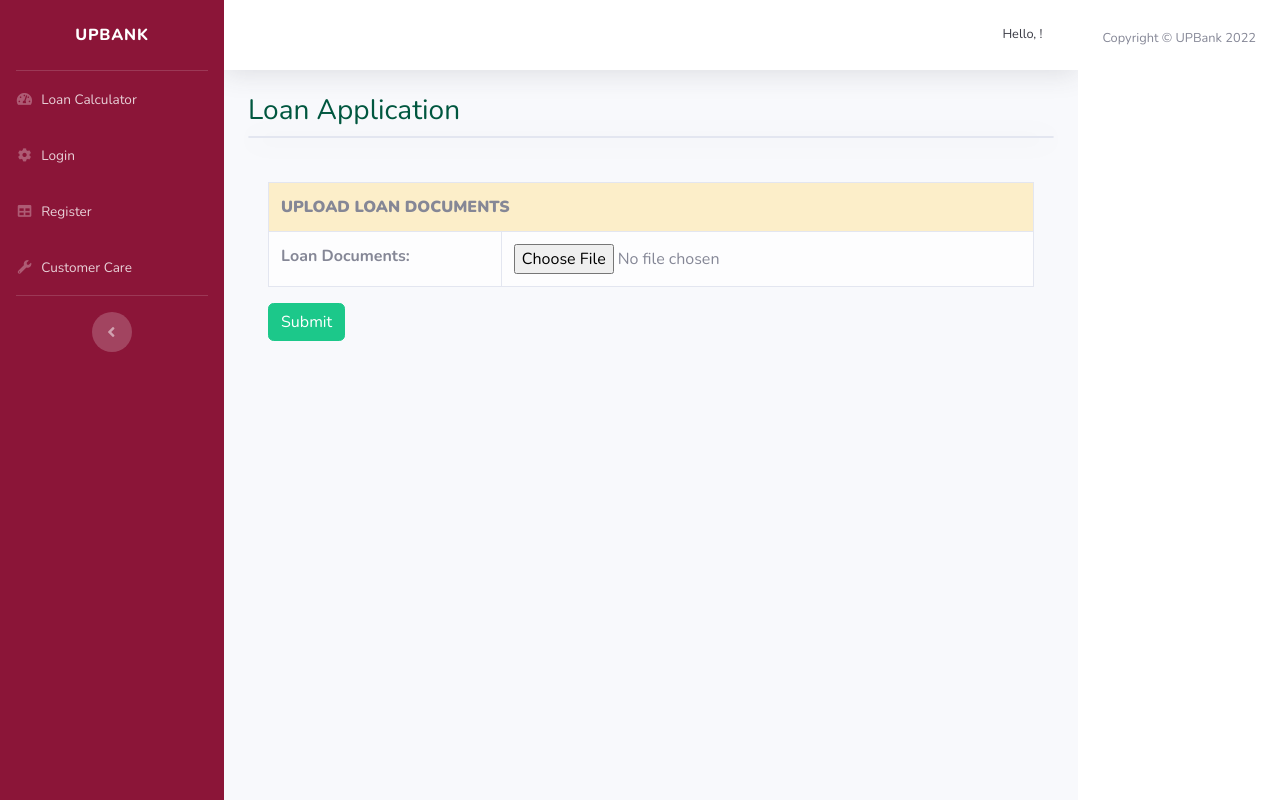
After one commit to TristanBachini/Bank-Loan-Information-System, a Django app: page /borrower/loan-docs-upload/1 in a window 1280 px wide. The commit adds this page. Run offline with Django 3.2, Linux system fonts and the light colour scheme; data comes from the database, SQL or seed files in the repository; parts of the project's set-up code (start-up, migrations or seed data) failed here and were passed over; some libraries are stand-ins or nearby versions.

Commit message:
Docu upload for loan apply
Also able to upload document at a later time and minor loan apply ui changes

```diff
--- a/bank_loan_information_system/loans_borrower/forms.py
+++ b/bank_loan_information_system/loans_borrower/forms.py
@@ -31,7 +31,7 @@ class LoanApplyForm(forms.ModelForm):
             'middle_name': forms.TextInput(attrs={'class': 'form-control', 'placeholder': 'Middle Name'}),
             'last_name': forms.TextInput(attrs={'class': 'form-control', 'placeholder': 'Last Name'}),
             'birthdate': forms.NumberInput(attrs={'class': 'form-control', 'type': 'date', 'placeholder': 'mm/dd/yyyy'}),
-            'civ_status': forms.TextInput(attrs={'class': 'form-control', 'placeholder': 'Civil Status'}),
+            'civ_status': forms.Select(attrs={'class': 'form-control', 'placeholder': 'Civil Status'}),
 
             # User address
             'unit_no': forms.TextInput(attrs={'class': 'form-control', 'placeholder': 'Unit no.'}),
@@ -77,4 +77,7 @@ class LoanApplyForm(forms.ModelForm):
             'bsns_city': forms.TextInput(attrs={'class': 'form-control', 'placeholder': "City"}),
             'bsns_municip_prov': forms.TextInput(attrs={'class': 'form-control', 'placeholder': "Municipality/Province"}),
             'bsns_country': forms.TextInput(attrs={'class': 'form-control', 'placeholder': "Country"}),
+
+            # Loan Docs
+            'loan_docs' : forms.FileInput(),
         }
--- a/bank_loan_information_system/loans_borrower/models.py
+++ b/bank_loan_information_system/loans_borrower/models.py
@@ -106,6 +106,8 @@ class Loans(models.Model):
     bsns_municip_prov = models.CharField(max_length=100, null=True, blank=True)
     bsns_country = models.CharField(max_length=100, null=True, blank=True)
 
+    loan_docs = models.FileField(upload_to='loan_docs/', null=True, blank=True)
+
     # int_rate = models.CharField(max_length=50, null=True)
     # principal = models.IntegerField(null=True, blank=True)
     # rem_bal = models.IntegerField(null=True, blank=True)
--- /dev/null
+++ b/bank_loan_information_system/loans_borrower/templates/loans_borrower/loan-docs-upload.html
@@ -0,0 +1,168 @@
+{% extends 'navbar/navbar.html' %}
+{% block content %} {% load static %}
+{% if messages %}
+    {% for message in messages %}
+        {% if message.tags == 'success' %}
+        <div class="alert alert-success d-flex align-items-center alert-dismissible fade show" role="alert">
+            <i class="fas fa-check-circle"></i>
+            <div class="message">
+            &nbsp;{{ message }}
+            <button type="button" class="btn-close" data-bs-dismiss="alert" aria-label="Close"></button>
+            </div>
+        </div>
+        {% elif message.tags == 'error' %}
+        <div class="alert alert-danger d-flex align-items-center alert-dismissible fade show" role="alert">
+            <i class="fas fa-times-circle"></i>
+            <div class="message">
+            &nbsp;{{ message }}
+            <button type="button" class="btn-close" data-bs-dismiss="alert" aria-label="Close"></button>
+            </div>
+        </div>
+        {% endif %}
+    {% endfor %}
+{% endif %}
+<h1 class="h3 mb-2" style="color:#00573f">Loan Application</h1>
+<div class="card shadow mb-4"></div>
+    <form action="" method="post" enctype="multipart/form-data">
+        {% csrf_token %}
+
+        <div hidden class="card-header py-3">
+            <strong class="m-0 font-weight-bold text-primary" style="font-size: 20px;">Status: {{loan_form.status}}</strong>
+        </div>
+
+
+        <div class="card-body">
+            <div hidden class="row">
+                <table class="table table-bordered">
+                    <tr>
+                        <th class="table-warning" colspan="8" ><b>VEHICLE INFORMATION</b></th>
+                    </tr>
+                    <tr>
+                        <td class="table-light" colspan="1"><b>Manufacturer:</b></td>
+                        <td class="table-light" colspan="1">{{loan_form.make}}</td>
+                        <td class="table-light" colspan="1"><b>Model:</b></td>
+                        <td class="table-light" colspan="2">{{loan_form.model}}</td>
+                        <td class="table-light" colspan="1"><b>Selling Price:</b></td>
+                        <td class="table-light" colspan="2">{{loan_form.sell_price}}</td>
+                    </tr>
+                    <tr>
+                        <td class="table-light"colspan="1" style="font-weight:bold ;">Downpayment Percentage:</td>
+                        <td class="table-light" colspan="1" onchange="show()">{{loan_form.dp_percent}}%</td>
+                        <td class="table-light" colspan="1" style="font-weight:bold ;">Downpayment Amount:</td>
+                        <td class="table-light" colspan="1">₱{{loan_form.dp_amt}}</td>
+                        <td class="table-light" colspan="1" style="font-weight:bold ;">Loan Amount:</td>
+                        <td class="table-light" colspan="1">₱{{loan_form.loan_amt}}</td>
+                        <td class="table-light" colspan="1" style="font-weight:bold ;">Number of Payments:</td>
+                        <td class="table-light" colspan="1">{{loan_form.no_of_payments}} Months</td>
+                    </tr>
+                </table>
+                <table class="table table-bordered">
+                    <tr>
+                        <th class="table-warning" colspan="9"><b>BORROWER INFORMATION</b></th>
+                    </tr>
+                    <tr>
+                        <td class="table-light" colspan="1" style="font-weight:bold ;">First Name:</td>
+                        <td class="table-light" colspan="2">{{loan_form.first_name}}</td>
+                        <td class="table-light" colspan="1" style="font-weight:bold ;">Middle Name:</td>
+                        <td class="table-light" colspan="2">{{loan_form.middle_name}}</td>
+                        <td class="table-light" colspan="1" style="font-weight:bold ;">Last Name:</td>
+                        <td class="table-light" colspan="2">{{loan_form.last_name}}</td>
+                    </tr>
+                    <tr>
+                        <td class="table-light" colspan="1" style="font-weight:bold ;">Birth Date:</td>
+                        <td class="table-light" colspan="1">{{loan_form.birthdate}}</td>
+                        <td class="table-light" colspan="1" style="font-weight:bold ;">Civil Status:</td>
+                        <td class="table-light" colspan="2">{{loan_form.civ_status}}</td>
+                        <td class="table-light" colspan="1" style="font-weight:bold ;">Home Ownership</td>
+                        <td class="table-light" colspan="1">{{loan_form.home_own}}</td>
+                        <td class="table-light"colspan="1" style="font-weight:bold ;">Length of Stay:</td>
+                        <td class="table-light" colspan="1">{{loan_form.len_stay_num}} {{loan_form.len_stay}}</td>
+                    </tr>
+                    <tr>
+                        <td class="table-light" colspan="1" style="font-weight:bold ;">Home Address:</td>
+                        <td class="table-light" colspan="1">{{loan_form.unit_no}}</td>
+                        <td class="table-light" colspan="1">{{loan_form.condo_name}}</td>
+                        <td class="table-light" colspan="1">{{loan_form.street}}</td>
+                    </tr>
+                    <tr>
+                        <td class="table-light" colspan="1">{{loan_form.subdiv_brgy}}</td>
+                        <td class="table-light" colspan="1">{{loan_form.city}}</td>
+                        <td class="table-light" colspan="1">{{loan_form.municip_prov}}</td>
+                        <td class="table-light" colspan="1">{{loan_form.country}}</td>
+                    </tr>
+                </table>
+                <table class="table table-bordered">
+                    <tr>
+                        <th class="table-warning" colspan="8"><b>CONTACT INFORMATION</b></th>
+                    </tr>
+                    <tr>
+                        <td class="table-light" colspan="1" style="font-weight:bold ;">Phone Type:</td>
+                        <td class="table-light" colspan="1">{{loan_form.phone_type}}</td>
+                        <td class="table-light" colspan="1" style="font-weight:bold ;">Home Number: </td>
+                        <td class="table-light" colspan="1">{{loan_form.home_num}}</td>
+                        <td class="table-light" colspan="1" style="font-weight:bold ;">Mobile Number:</td>
+                        <td class="table-light" colspan="1">{{loan_form.mobile_num}}</td>
+                        <td class="table-light" colspan="1" style="font-weight:bold ;">Email Address:</td>
+                        <td class="table-light" colspan="1">{{loan_form.email_add}}</td>
+                    </tr>
+                </table>
+                <table class="table table-bordered">
+                    <tr>
+                        <th class="table-warning" colspan="9"><b>EMPLOYMENT/BUSINESS INFORMATION</b></th>
+                    </tr>
+                    <tr>
+                        <td class="table-light" colspan="1" style="font-weight:bold ;">Primary Source of Income</td>
+                        <td class="table-light" colspan="2">{{loan_form.prime_income}}</td>
+                    </tr>
+                    <!-- {{loan_form.emp_type}}
+                    {{loan_form.emp_name}}
+                    {{loan_form.job_pos}}
+                    {{loan_form.emp_tenure}}
+                    {{loan_form.emp_tenure_num}}
+                    {{loan_form.emp_monthly_income}}
+                    {{loan_form.emp_work_no}}
+
+                    {{loan_form.bsns_type}}
+                    {{loan_form.bsns_name}}
+                    {{loan_form.bsns_tenure}}
+                    {{loan_form.bsns_tenure_num}}
+                    {{loan_form.bsns_monthly_income}}
+                    {{loan_form.bsns_work_no}}
+
+                    {{loan_form.bsns_unit_no}}
+                    {{loan_form.bsns_condo_name}}
+                    {{loan_form.bsns_street}}
+                    {{loan_form.bsns_subdiv_brgy}}
+                    {{loan_form.bsns_city}}
+                    {{loan_form.bsns_municip_prov}}
+                    {{loan_form.bsns_country}} -->
+
+                </table>
+
+            </div>
+            <table class="table table-bordered">
+                <tr>
+                    <th class="table-warning" colspan="9"><b>UPLOAD LOAN DOCUMENTS</b></th>
+                </tr>
+                <tr>
+                    <td class="table-light" colspan="1" style="font-weight:bold ;">Loan Documents:</td>
+                    <td class="table-light" colspan="2">{{loan_form.loan_docs}}</td>
+                </tr>
+            </table>
+            <button type="submit" class="btn btn-success">Submit</button>
+        </div>
+    </form>
+</div>
+
+<script>
+    function show(){
+        var price = document.getElementById('sell_price').value;
+        var dp_percent = document.getElementById('dp_percent').value;
+
+        var dp_amt = price * (dp_percent/100);
+        document.getElementById('dp_amt').value = dp_amt;
+        document.getElementById('loan_amt').value = price - dp_amt;
+    }
+</script>
+
+{% endblock %}
--- a/bank_loan_information_system/loans_borrower/urls.py
+++ b/bank_loan_information_system/loans_borrower/urls.py
@@ -1,8 +1,14 @@
 from django.urls import path
+from django.conf import settings
+from django.conf.urls.static import static
 from . import views
 
 urlpatterns = [
     path('view-loan-apps', views.viewLoanApps, name="view-loan-apps"),
     path('view-loan-apps-info/<str:pk>', views.viewLoanAppsInfo, name="view-loan-apps-info"),
     path('loan-apply', views.loanApply, name="loan-apply"),
+    path('loan-docs-upload/<str:pk>', views.loanDocsUpload, name="loan-docs-upload"),
 ]
+
+if settings.DEBUG:
+    urlpatterns += static(settings.MEDIA_URL, document_root=settings.MEDIA_ROOT)
--- a/bank_loan_information_system/loans_borrower/views.py
+++ b/bank_loan_information_system/loans_borrower/views.py
@@ -1,4 +1,4 @@
-from django.shortcuts import render
+from django.shortcuts import redirect, render
 from loans_borrower.models import Loans
 from .forms import *
 from django.contrib import messages
@@ -25,11 +25,12 @@ def viewLoanAppsInfo(request, pk):
     }
     return render(request, 'loans_borrower/view-loan-apps-info.html', data)
 
+
 def loanApply(request):
     today = datetime.now()
     loan_form = LoanApplyForm()
     if(request.method == "POST"):
-        loan_form = LoanApplyForm(request.POST)
+        loan_form = LoanApplyForm(request.POST, request.FILES)
         if(loan_form.is_valid()):
             temp = loan_form.save(commit=False)
             temp.user = request.user
@@ -43,3 +44,24 @@ def loanApply(request):
         'loan_form' : loan_form
     }
     return render(request, 'loans_borrower/loan-apply.html', data)
+
+
+def loanDocsUpload(request,pk):
+    loan = Loans.objects.get(id=pk)
+    app_date = loan.app_date
+    loan_form = LoanApplyForm(instance=loan)
+    if(request.method == "POST"):
+        loan_form = LoanApplyForm(request.POST, request.FILES, instance=loan)
+        if(loan_form.is_valid()):
+            temp = loan_form.save(commit=False)
+            temp.app_date = app_date
+            temp.user = request.user
+            print(request.POST)
+            temp.save()
+            messages.success(request, 'Loan Documents Uploaded.')
+        else:
+            messages.error(request, loan_form.errors)
+    data = {
+        'loan_form' : loan_form
+    }
+    return render(request, 'loans_borrower/loan-docs-upload.html', data)
```
Also changed, not shown: bank_loan_information_system/loans_borrower/templates/loans_borrower/loan-apply.html (+13 -2 lines), bank_loan_information_system/loans_borrower/templates/loans_borrower/view-loan-apps-info.html (+20 -0 lines), bank_loan_information_system/loans_borrower/migrations/0003_loans_loan_docs.py (added), 10 other files.
